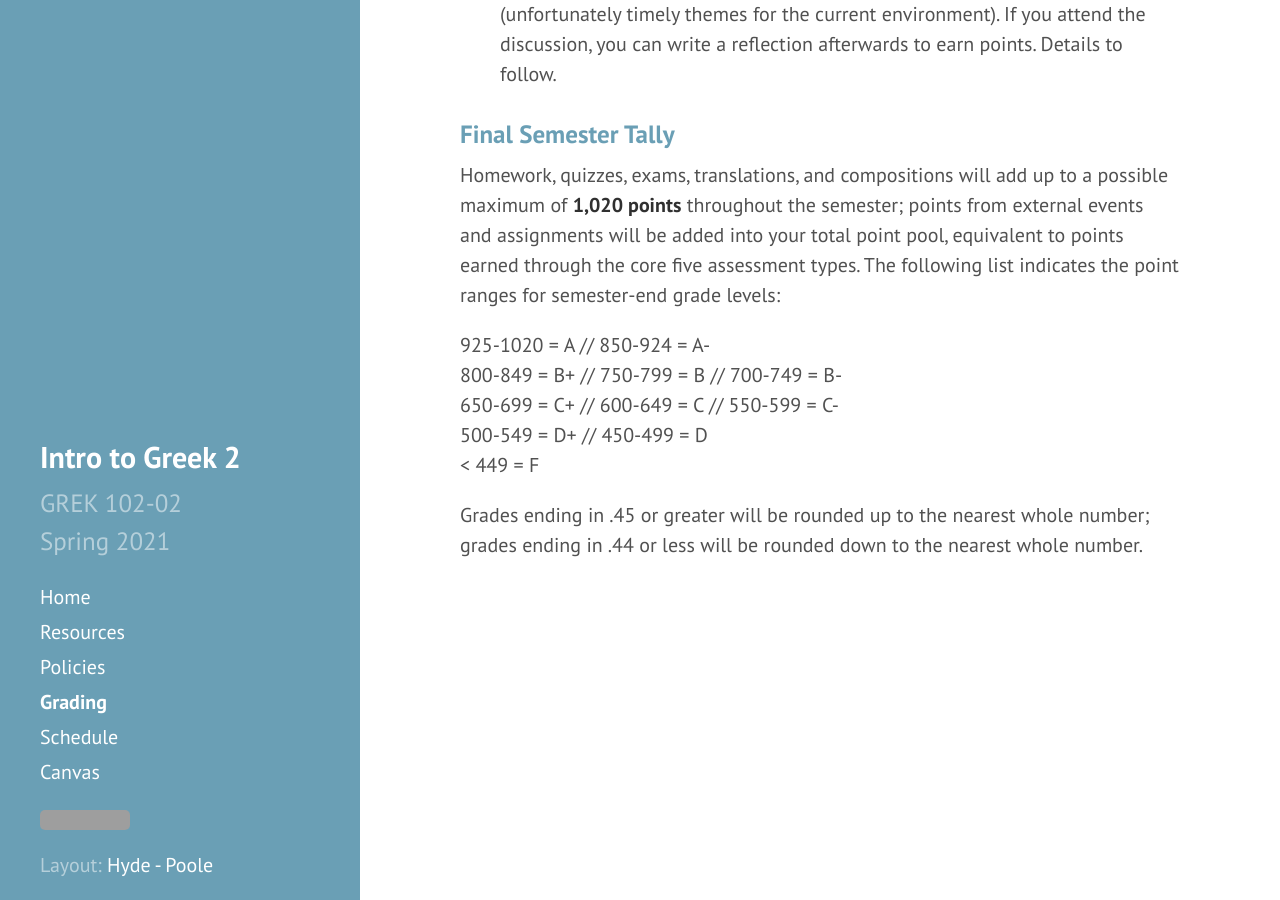
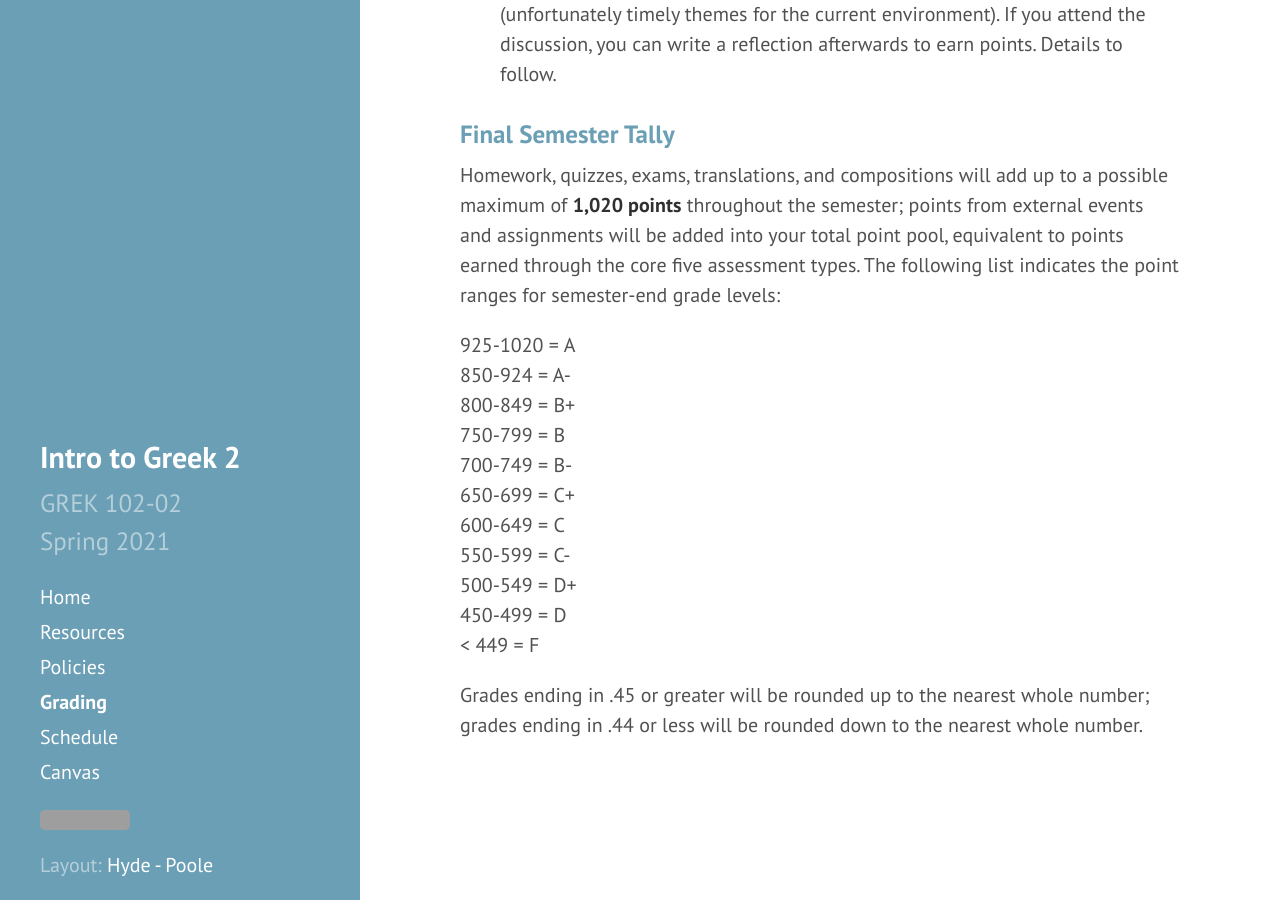
Before and after one commit to DLibatique/GREK102-S21, a Jekyll site: the page built from _pages/grading.md, in a window 1280 px wide and 900 px high, scrolled down 3003 px. Built offline with Jekyll 4.4.1, drawn with Linux system fonts in a browser that asks for light colours; grey boxes are pictures that could not be loaded.

Commit message:
fixed spacing of semester-end point totals

```diff
--- a/_pages/grading.md
+++ b/_pages/grading.md
@@ -40,10 +40,16 @@ Throughout the semester, there will be a number of completely optional events th
 
 Homework, quizzes, exams, translations, and compositions will add up to a possible maximum of **1,020 points** throughout the semester; points from external events and assignments will be added into your total point pool, equivalent to points earned through the core five assessment types. The following list indicates the point ranges for semester-end grade levels:
 
-925-1020 = A // 850-924 = A-
-800-849 = B+ // 750-799 = B // 700-749 = B-
-650-699 = C+ // 600-649 = C // 550-599 = C-
-500-549 = D+ // 450-499 = D
+925-1020 = A
+850-924 = A-
+800-849 = B+
+750-799 = B
+700-749 = B-
+650-699 = C+
+600-649 = C
+550-599 = C-
+500-549 = D+
+450-499 = D
 < 449 = F
 
 Grades ending in .45 or greater will be rounded up to the nearest whole number; grades ending in .44 or less will be rounded down to the nearest whole number.
```
